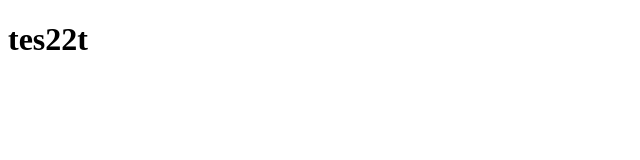
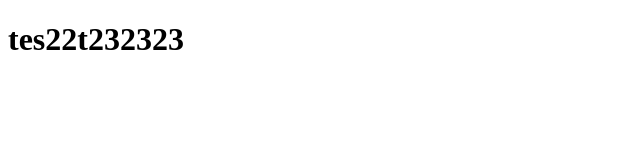
Before and after one commit to doezsrb/testg, a plain HTML site: page index.html in a window 1280 px wide. Shown: the whole page, without its empty margins (0-640 px from the left). Drawn offline with Linux system fonts and the light colour scheme.

Commit message:
Update index.html

```diff
--- a/index.html
+++ b/index.html
@@ -4,6 +4,6 @@
 	<title>TEST</title>
 </head>
 <body>
-		<h1>tes22t</h1>
+		<h1>tes22t232323</h1>
 </body>
 </html>
```
